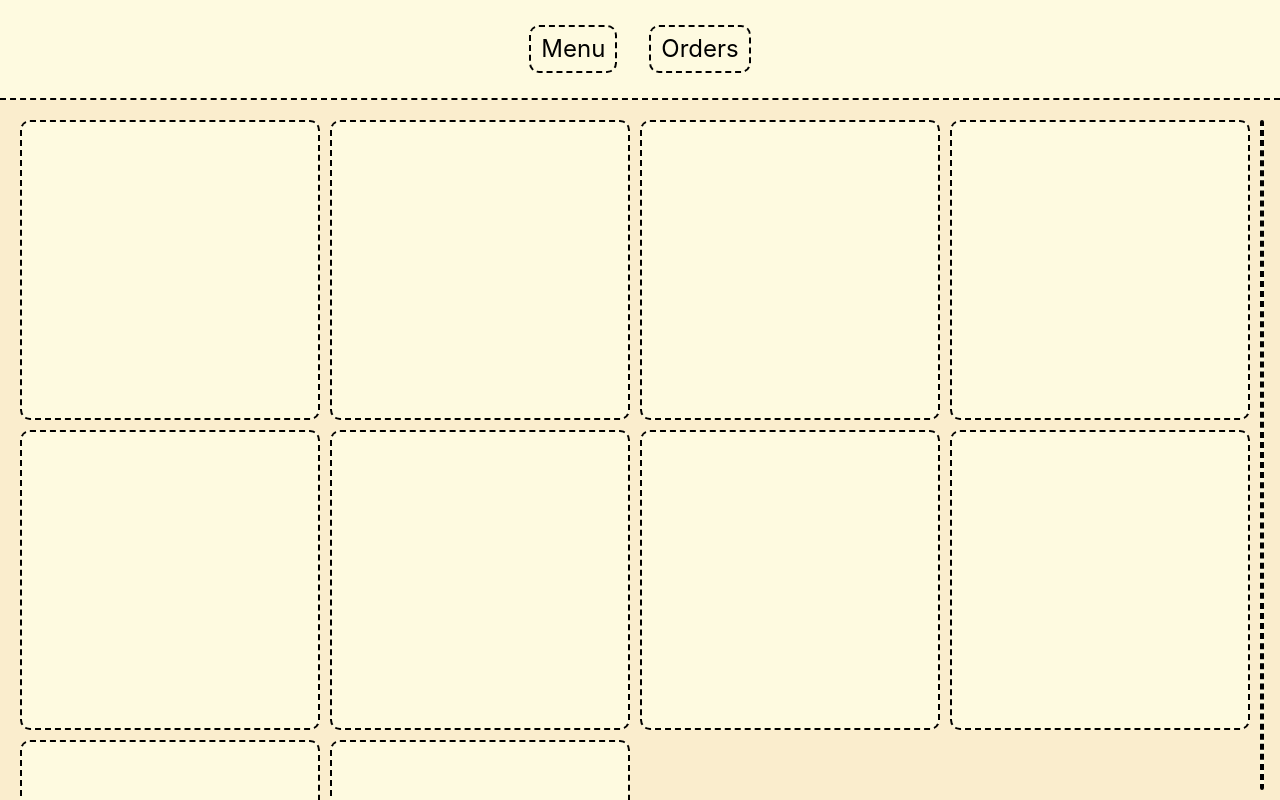
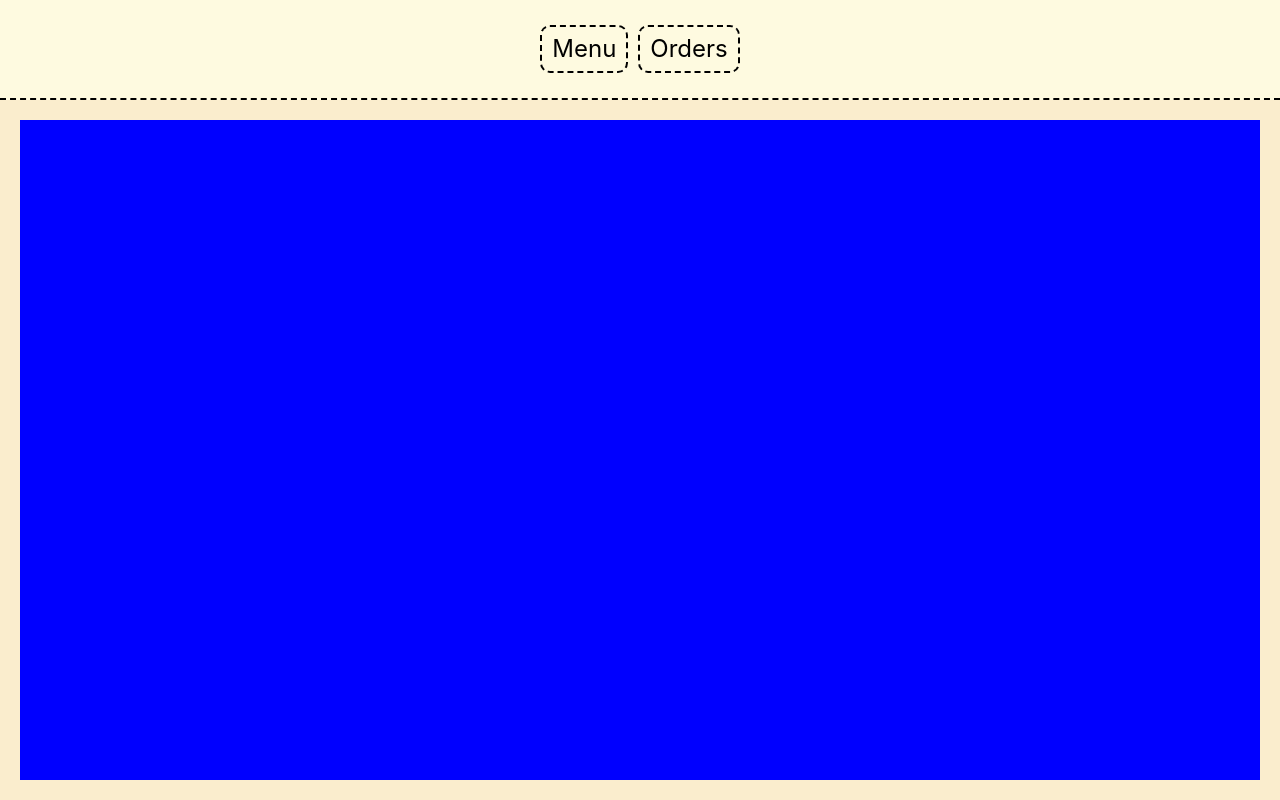
Before and after one commit to gonzalespaulb/restaurant-app, a React (Create React App) app in the folder client/: page /orders in a window 1280 px wide. Shown: the top 800 px of the page. Built offline with nearby package versions, Linux system fonts and the light colour scheme.

Commit message:
routing done

```diff
--- a/client/package.json
+++ b/client/package.json
@@ -8,6 +8,7 @@
     "@testing-library/user-event": "^13.5.0",
     "react": "^18.2.0",
     "react-dom": "^18.2.0",
+    "react-router-dom": "^6.3.0",
     "react-scripts": "5.0.1",
     "styled-components": "^5.3.5",
     "web-vitals": "^2.1.4"
--- a/client/src/App.js
+++ b/client/src/App.js
@@ -1,8 +1,13 @@
-import './App.css';
-import RestaurantApp from './RestaurantApp/RestaurantApp';
+import "./App.css";
+import RestaurantApp from "./RestaurantApp/RestaurantApp";
+import { BrowserRouter } from "react-router-dom";
 
 function App() {
-  return <RestaurantApp/>;
+  return (
+    <BrowserRouter>
+      <RestaurantApp />
+    </BrowserRouter>
+  );
 }
 
 export default App;
--- a/client/src/RestaurantApp/Navigation/Navigation.jsx
+++ b/client/src/RestaurantApp/Navigation/Navigation.jsx
@@ -1,9 +1,13 @@
 import { MainContainer, PageLinks } from "./styles"
+import { useNavigate } from "react-router-dom";
 
 const Navigation = () => {
+
+    let navigate = useNavigate();
+
     return <MainContainer>
-        <PageLinks>Menu</PageLinks>
-        <PageLinks>Orders</PageLinks>
+        <PageLinks onClick={() => navigate("/")}>Menu</PageLinks>
+        <PageLinks  onClick={() => navigate("/orders")}>Orders</PageLinks>
     </MainContainer>
 }
 
--- a/client/src/RestaurantApp/Navigation/styles.js
+++ b/client/src/RestaurantApp/Navigation/styles.js
@@ -19,7 +19,7 @@ export const PageLinks = styled.span`
     border-radius: 10px;
 
     :not(:last-child) {
-        margin-right: 32px;
+        margin-right: 10px;
     }
 
     :hover {
--- a/client/src/RestaurantApp/Orders/Orders.jsx
+++ b/client/src/RestaurantApp/Orders/Orders.jsx
@@ -1,7 +1,9 @@
+import { MainContainer } from "./styles";
+
+
 const Orders = () => {
-    return <div>
+    return <MainContainer>
 
-    </div>
+    </MainContainer>
 }
-
 export default Orders;
--- a/client/src/RestaurantApp/Orders/styles.js
+++ b/client/src/RestaurantApp/Orders/styles.js
@@ -0,0 +1,5 @@
+import styled from "styled-components";
+
+export const MainContainer = styled.div`
+    background: blue;
+`;
--- a/client/src/RestaurantApp/RestaurantApp.jsx
+++ b/client/src/RestaurantApp/RestaurantApp.jsx
@@ -1,17 +1,24 @@
+import { Routes, Route, useLocation } from "react-router-dom";
 import Navigation from "./Navigation/Navigation";
 import Menu from "./Menu/Menu";
+import Orders from "./Orders/Orders";
 import { Content, MainContainer } from "./styles";
 
 const RestaurantApp = () => {
+  const location = useLocation();
+
   return (
-    <MainContainer>
-      <Navigation />
 
-      {/* Router here */}
-      <Content>
-        <Menu/>
-      </Content>
-    </MainContainer>
+      <MainContainer>
+        <Navigation />
+        <Content>
+          <Routes location={location} key={location.pathname}>
+            <Route path="/" element={<Menu />} />
+            <Route path="/orders" element={<Orders />} />
+          </Routes>
+        </Content>
+      </MainContainer>
+
   );
 };
 
```
Also changed, not shown: 2 other files (tests, documents, lock files or other folders).
